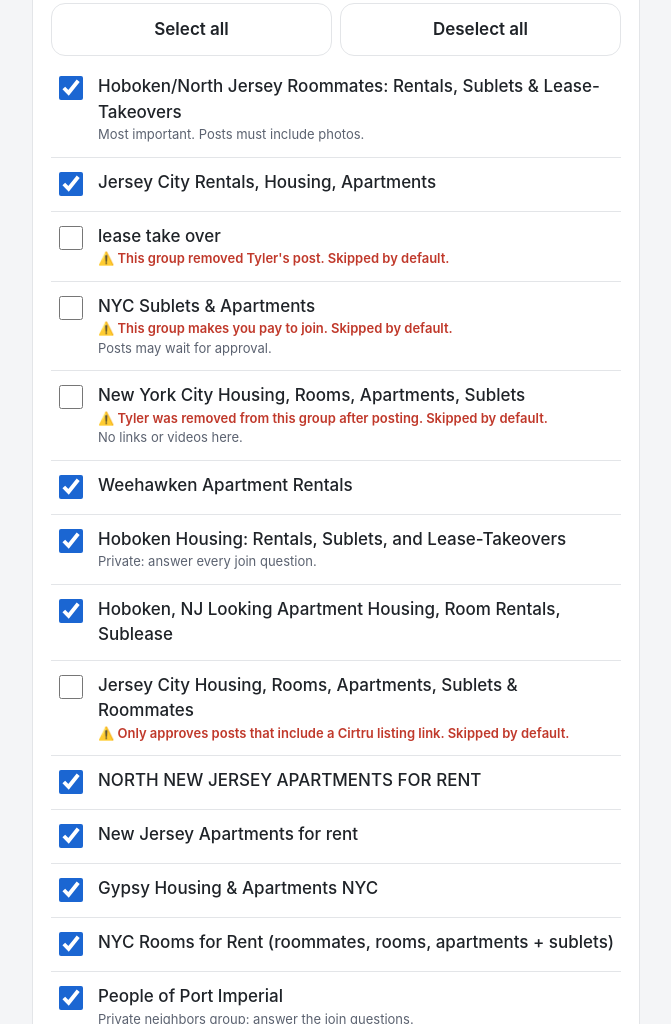
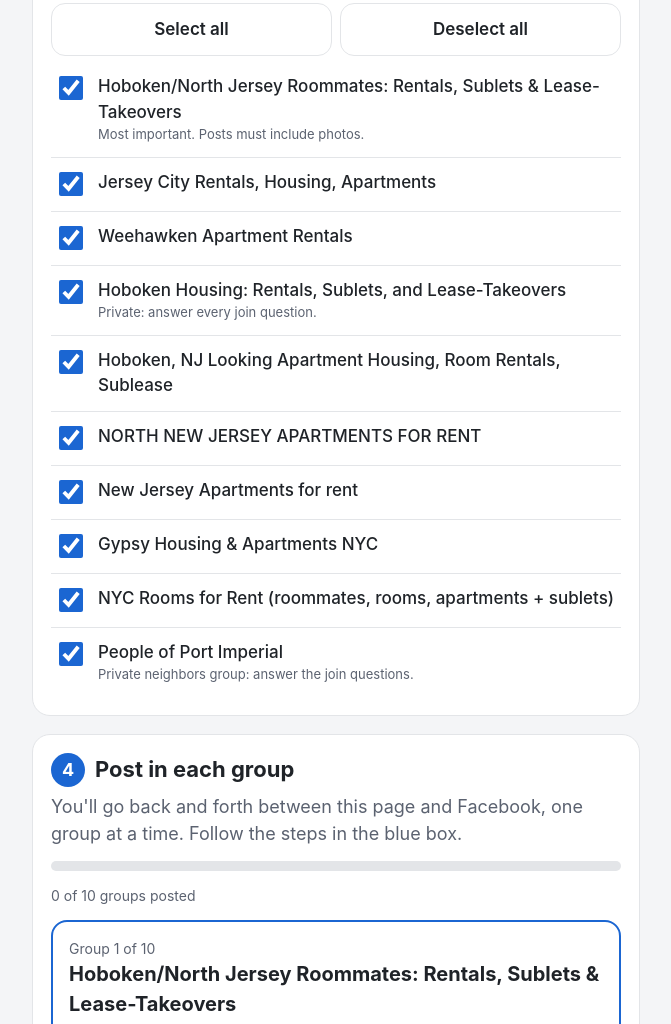
Before and after one commit to jtnicastro/declan-listing, a plain HTML site: page index.html in a window 1280 px wide. Shown: the part 3888-4912 px from the top of the page, without its empty margins (304-975 px from the left). Drawn offline with Linux system fonts and the light colour scheme.

Commit message:
Drop groups that removed Tyler, charge to post, or require outside links (lease take over, NYC Sublets, nycroom, JC Housing/Cirtru); keep saved progress aligned
Co-Authored-By: Claude Opus 5.5 <noreply@anthropic.com>
Claude-Session: https://claude.ai/code/session_011tLM7uwCDuKwUD4ANF4AVN

```diff
--- a/index.html
+++ b/index.html
@@ -248,23 +248,29 @@ const THUMBSRC=i=>(useOrig(i)?"photos/thumb-orig/":"photos/thumb/")+PH(i)+PV;
 const GROUPS=[
  ["Hoboken/North Jersey Roommates: Rentals, Sublets & Lease-Takeovers","https://www.facebook.com/groups/2574863592810004/","Most important. Posts must include photos."],
  ["Jersey City Rentals, Housing, Apartments","https://www.facebook.com/groups/1562542067811183/",""],
- ["lease take over","https://www.facebook.com/groups/368966036634881/",""],
- ["NYC Sublets & Apartments","https://www.facebook.com/groups/nycsublets/","Posts may wait for approval.","nyc"],
- ["New York City Housing, Rooms, Apartments, Sublets","https://www.facebook.com/groups/nycroom/","No links or videos here.","nyc"],
  ["Weehawken Apartment Rentals","https://www.facebook.com/groups/1053735462041107/",""],
  ["Hoboken Housing: Rentals, Sublets, and Lease-Takeovers","https://www.facebook.com/groups/2900593469996056/","Private: answer every join question."],
  ["Hoboken, NJ Looking Apartment Housing, Room Rentals, Sublease","https://www.facebook.com/groups/1525958571486977/",""],
- ["Jersey City Housing, Rooms, Apartments, Sublets & Roommates","https://www.facebook.com/groups/1714873958744644/",""],
  ["NORTH NEW JERSEY APARTMENTS FOR RENT","https://www.facebook.com/groups/723535098886609/",""],
  ["New Jersey Apartments for rent","https://www.facebook.com/groups/1242008440538800/",""],
  ["Gypsy Housing & Apartments NYC","https://www.facebook.com/groups/296711348386206/","","nyc"],
  ["NYC Rooms for Rent (roommates, rooms, apartments + sublets)","https://www.facebook.com/groups/I9150/","","nyc"],
  ["People of Port Imperial","https://www.facebook.com/groups/204624969954677/","Private neighbors group: answer the join questions."]
 ];
-const WARN={2:"⚠️ This group removed Tyler's post. Skipped by default.",3:"⚠️ This group makes you pay to join. Skipped by default.",4:"⚠️ Tyler was removed from this group after posting. Skipped by default.",8:"⚠️ Only approves posts that include a Cirtru listing link. Skipped by default."};
+const WARN={}; // groups that removed Tyler, charge to post, or need outside links were dropped 11/28
 const $=id=>document.getElementById(id);
 const store=(k,v)=>{try{localStorage.setItem("declan_"+k,JSON.stringify(v))}catch(e){}};
 const load=(k,d)=>{try{const v=localStorage.getItem("declan_"+k);return v==null?d:JSON.parse(v)}catch(e){return d}};
+// 11/28: dropped 4 groups (old positions 2,3,4,8); move saved progress to the new positions
+if(!load("groupsv2",false)){
+  const MAP={0:0,1:1,5:2,6:3,7:4,9:5,10:6,11:7,12:8,13:9};
+  const remapObj=o=>{const r={};if(o&&typeof o==="object")for(const k in o){if(k in MAP)r[MAP[k]]=o[k]}return r};
+  const oldSel=load("sel",null);
+  if(Array.isArray(oldSel)){const ns=Array(10).fill(true);oldSel.forEach((v,i)=>{if(i in MAP)ns[MAP[i]]=v});store("sel",ns)}
+  ["done","stat","msgs"].forEach(k=>{const v=load(k,null);if(v)store(k,remapObj(v))});
+  ["cur","opened"].forEach(k=>{const v=load(k,null);if(v!=null)store(k,(v in MAP)?MAP[v]:(k==="cur"?0:null))});
+  store("groupsv2",true);
+}
 
 /* ---------- best times ---------- */
 const DAYS=["Sun","Mon","Tue","Wed","Thu","Fri","Sat"], FULL=["Sunday","Monday","Tuesday","Wednesday","Thursday","Friday","Saturday"];
@@ -393,7 +399,6 @@ $("zip").addEventListener("click",async()=>{
 /* ---------- groups ---------- */
 let sel=load("sel",GROUPS.map((g,i)=>!WARN[i])), done=load("done",{}), cur=load("cur",0);
 if(!load("warnv1",false)){for(const k in WARN)sel[k]=false;store("sel",sel);store("warnv1",true)}
-if(!load("warnv2",false)){sel[3]=false;store("sel",sel);store("warnv2",true)}
 function renderList(){
   $("glist").innerHTML=GROUPS.map((g,i)=>'<label><input type="checkbox" data-i="'+i+'"'+(sel[i]?" checked":"")+'><span>'+g[0]+(done[i]?'<span class="tag">Posted</span>':'')+(WARN[i]?'<span class="gn warn">'+WARN[i]+'</span>':'')+(g[2]?'<span class="gn">'+g[2]+'</span>':'')+'</span></label>').join("");
   document.querySelectorAll("#glist input").forEach(c=>c.addEventListener("change",()=>{sel[c.dataset.i]=c.checked;store("sel",sel);renderStep()}));
```
Also changed, not shown: sister/index.html (+1 -1 lines).
